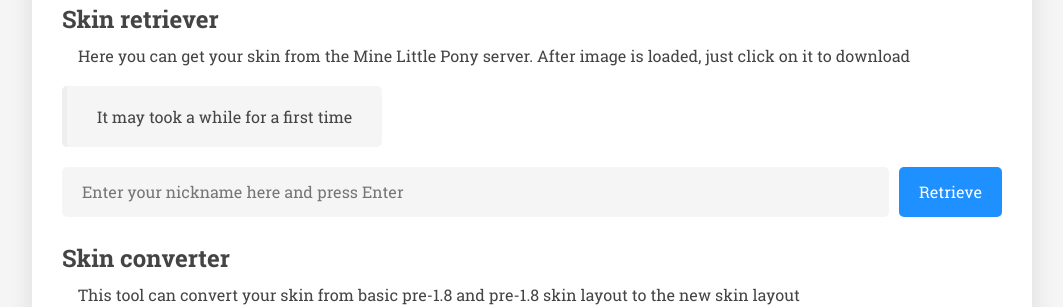
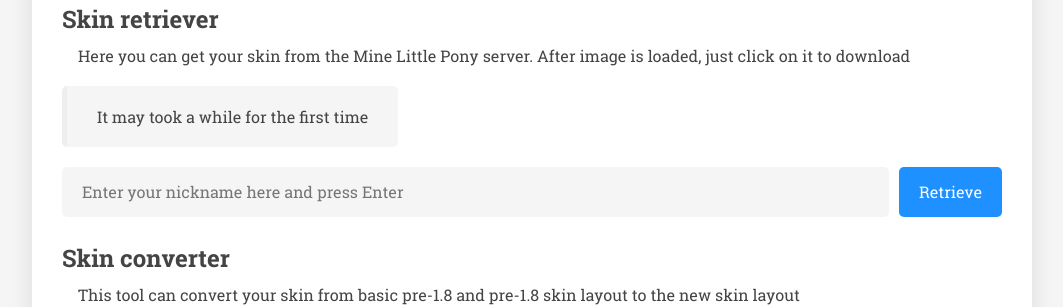
Before and after one commit to keupoz/MineLPSite, a Jekyll site: the page built from pages/tools.html, in a window 1280 px wide. Shown: the part 309-616 px from the top of the page, without its empty margins (108-1171 px from the left). Built offline with Jekyll 4.4.1, drawn with Linux system fonts in a browser that asks for light colours.

```diff
--- a/pages/tools.html
+++ b/pages/tools.html
@@ -14,7 +14,7 @@ title: "Tools"
 
 <h2 id="retriever">Skin retriever</h2>
 <p>Here you can get your skin from the Mine Little Pony server. After image is loaded, just click on it to download</p>
-<blockquote><p>It may took a while for a first time</p></blockquote>
+<blockquote><p>It may took a while for the first time</p></blockquote>
 <form id="retriever-form">
 	<div id="retriever-wrapper">
 		<div id="retriever-progress"></div>
```
Also changed, not shown: pages/legacy.md (+1 -0 lines), pages/thanks.md (+1 -0 lines).
